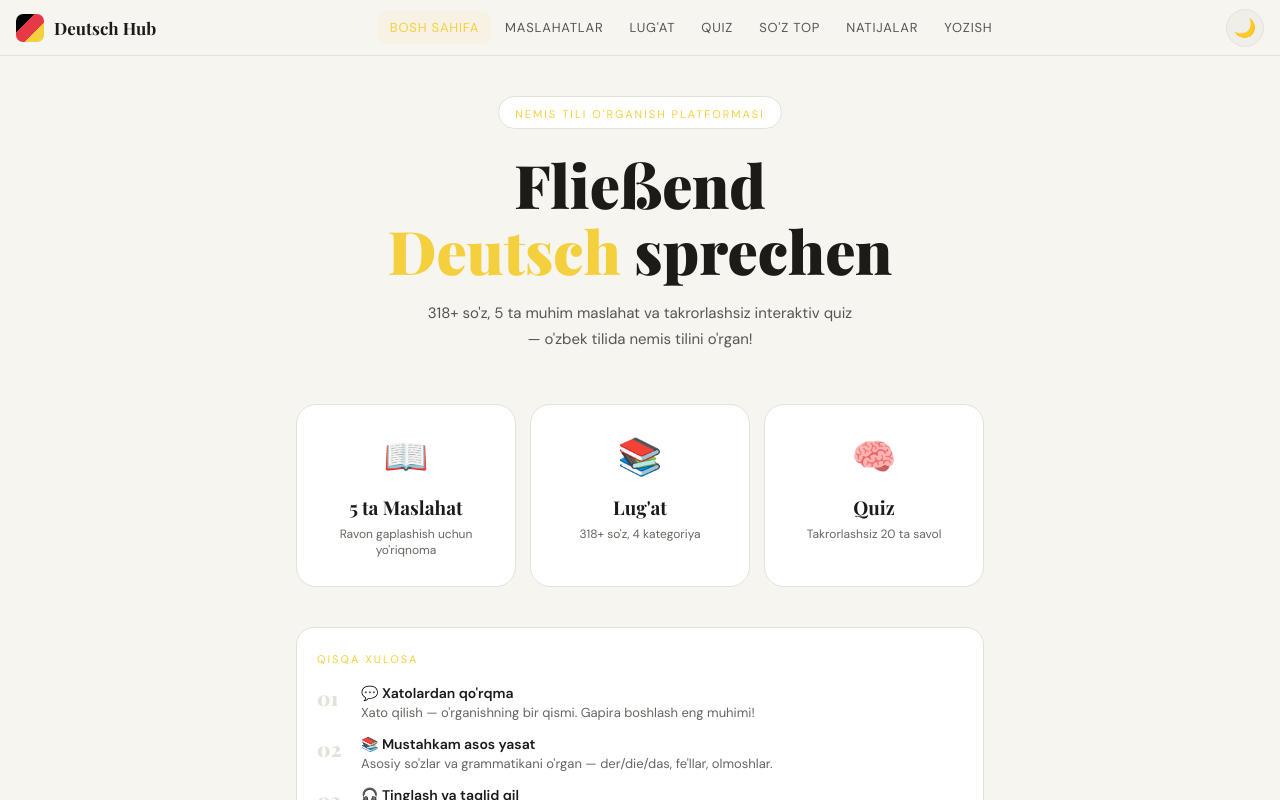
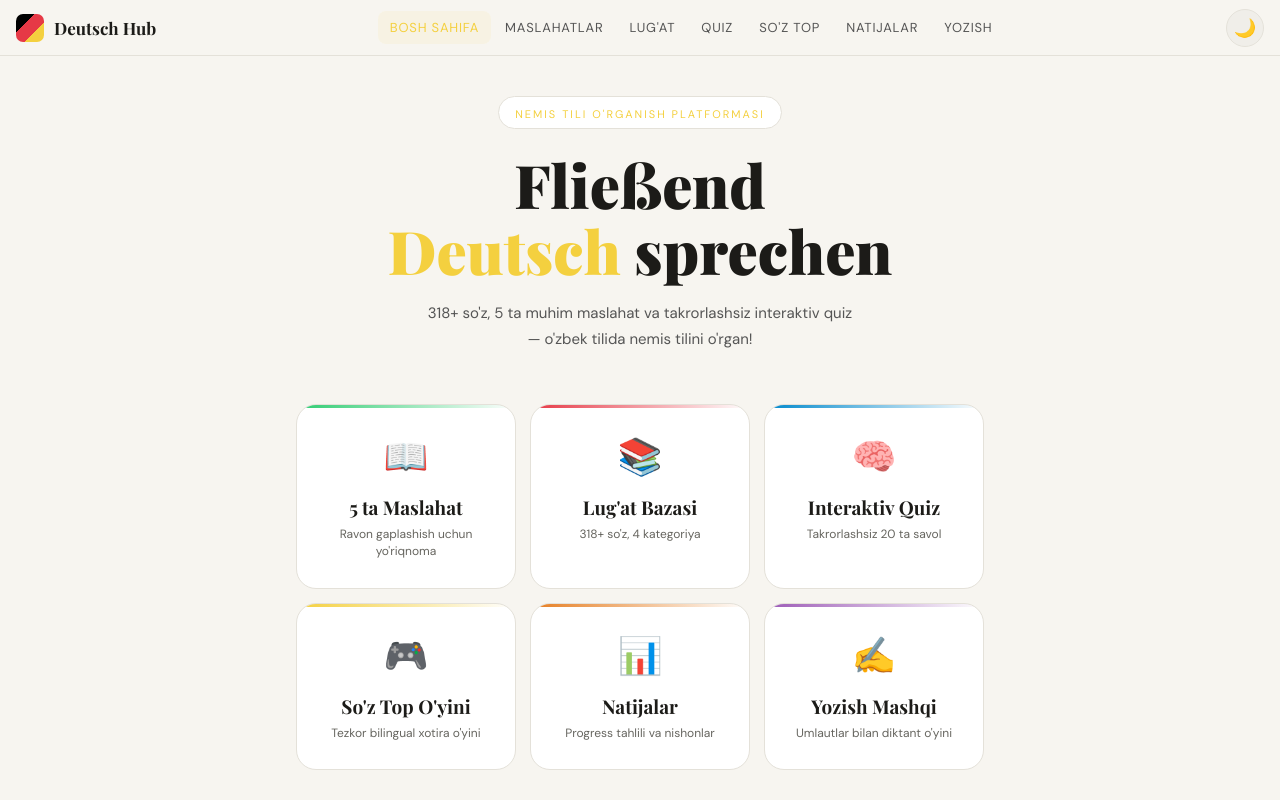
Before and after one commit to khojiakbargofurov/deutsch, a React (Vite) app: page / in a window 1280 px wide. Shown: the top 800 px of the page. Built offline with nearby package versions, Linux system fonts and the light colour scheme.

Commit message:
style(web): expand Bosh Sahifa cards to include all six features with elegant gradient borders

```diff
--- a/src/App.jsx
+++ b/src/App.jsx
@@ -628,14 +628,25 @@ export default function App() {
 
           <div className="grid-3" style={{ marginBottom: 40 }}>
             {[
-              { emoji: "📖", title: "5 ta Maslahat", sub: "Ravon gaplashish uchun yo'riqnoma", go: "tips" },
-              { emoji: "📚", title: "Lug'at", sub: `${allCount}+ so'z, 4 kategoriya`, go: "vocab" },
-              { emoji: "🧠", title: "Quiz", sub: "Takrorlashsiz 20 ta savol", go: "quizSetup" },
+              { emoji: "📖", title: "5 ta Maslahat", sub: "Ravon gaplashish uchun yo'riqnoma", go: "tips", color: "#2ecc71" },
+              { emoji: "📚", title: "Lug'at Bazasi", sub: `${allCount}+ so'z, 4 kategoriya`, go: "vocab", color: "#e63946" },
+              { emoji: "🧠", title: "Interaktiv Quiz", sub: "Takrorlashsiz 20 ta savol", go: "quizSetup", color: "#0088cc" },
+              { emoji: "🎮", title: "So'z Top O'yini", sub: "Tezkor bilingual xotira o'yini", go: "matchSetup", color: "#f4d03f" },
+              { emoji: "📊", title: "Natijalar", sub: "Progress tahlili va nishonlar", go: "stats", color: "#e67e22" },
+              { emoji: "✍️", title: "Yozish Mashqi", sub: "Umlautlar bilan diktant o'yini", go: "spellingSetup", color: "#9b59b6" },
             ].map(item => (
-              <div key={item.go} className="home-tile" onClick={() => navigate(item.go)}>
+              <div key={item.go} className="home-tile" onClick={() => navigate(item.go)} style={{ position: "relative", overflow: "hidden" }}>
+                <div style={{
+                  position: "absolute",
+                  top: 0,
+                  left: 0,
+                  width: "100%",
+                  height: "3px",
+                  background: `linear-gradient(90deg, ${item.color}, transparent)`
+                }} />
                 <div style={{ fontSize: 36, marginBottom: 14 }}>{item.emoji}</div>
                 <div style={{ fontFamily: "'Playfair Display',serif", fontSize: 19, fontWeight: 700, marginBottom: 6 }}>{item.title}</div>
-                <div style={{ fontSize: 12, color: "var(--text-muted)" }}>{item.sub}</div>
+                <div style={{ fontSize: 12, color: "var(--text-muted)", lineHeight: 1.4 }}>{item.sub}</div>
               </div>
             ))}
           </div>
```
